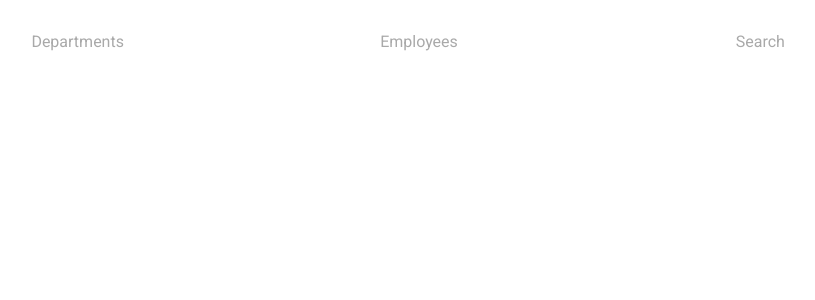
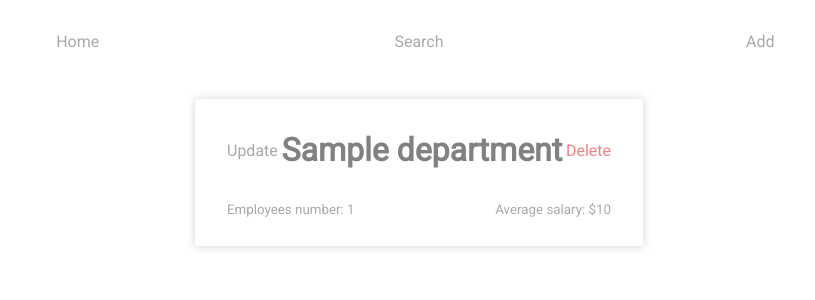
Before and after one commit to vsmetansky/py_web_app, a Flask app: template department-app/client/templates/departments.html in a window 1280 px wide. Shown: the top 300 px of the page, without its empty margins (221-1036 px from the left). Run offline with Flask 2, Linux system fonts and the light colour scheme; the template is opened without the code that fills it: most values are stand-ins (such as "Sample title", 1, 10 or a date in 2020).

Commit message:
departments page created

```diff
--- a/department-app/api/models/department.py
+++ b/department-app/api/models/department.py
@@ -7,11 +7,10 @@ Exported classes:
 from faker import Faker
 
 from extensions import DB
-from models.utility.jsonserializer import JsonSerializer
 from models.utility.randomizer import Randomizer
 
 
-class Department(DB.Model, JsonSerializer, Randomizer):
+class Department(DB.Model, Randomizer):
     """ORM representation for 'department' table in the database.
 
     This class is, basically, a relation schema for 'department'
--- a/department-app/api/models/employee.py
+++ b/department-app/api/models/employee.py
@@ -12,7 +12,6 @@ from faker import Faker
 from faker.providers import date_time
 
 from extensions import DB
-from models.utility.jsonserializer import JsonSerializer
 from models.utility.randomizer import Randomizer
 from models.department import Department
 from service.operator import Operator
@@ -21,7 +20,7 @@ MIN_SALARY = 500
 MAX_SALARY = 10000
 
 
-class Employee(DB.Model, JsonSerializer, Randomizer):
+class Employee(DB.Model, Randomizer):
     """ORM representation for 'employee' table in the database.
 
     This class is, basically, a relation schema for 'employee'
--- a/department-app/client/static/css/main.css
+++ /dev/null
@@ -1,40 +0,0 @@
-html, body {
-    width: 100%;
-    height: 100%;
-    margin: 0;
-    padding: 0;
-    font-family: 'Roboto', sans-serif;
-}
-
-main {
-    display: flex;
-    flex-flow: column;
-    align-items: center;
-}
-
-.nav-list {
-    display: flex;
-    align-items: center;
-    justify-content: center;
-    list-style-type: none;
-    margin: 0;
-    padding: 4vh 10vw 4vh 10vw;
-}
-
-.nav-item {
-    flex: 1;
-    text-align: center;
-}
-
-.nav-link {
-    color: darkgray;
-    text-decoration: none;
-}
-
-.nav-link:hover {
-    color: grey;
-}
-
-.data-card {
-    flex: 1;
-}
--- /dev/null
+++ b/department-app/client/static/styles/main.css
@@ -0,0 +1,112 @@
+html, body {
+    width: 100%;
+    height: 100%;
+    margin: 0;
+    padding: 0;
+    font-family: 'Roboto', sans-serif;
+}
+
+main {
+    display: flex;
+    flex-flow: column;
+    align-items: center;
+}
+
+a {
+    text-decoration: none;
+    color: rgb(129, 129, 129);
+}
+
+a:hover {
+    color: rgb(32, 32, 32)
+}
+
+.nav-list {
+    display: flex;
+    align-items: center;
+    justify-content: center;
+    list-style-type: none;
+    margin: 0;
+    padding: 4vh 10vw 4vh 10vw;
+}
+
+.nav-item {
+    flex: 1;
+    text-align: center;
+}
+
+.nav-button, .del-button, .upd-button {
+    background: none;
+    border: none;
+    padding: 0;
+    font: inherit;
+    cursor: pointer;
+    outline: inherit;
+}
+
+.nav-link, .nav-button, .upd-button {
+    color: darkgray;
+}
+
+.del-button {
+    color: lightcoral;
+}
+
+.del-button:hover {
+    color: red;
+}
+
+.nav-link:hover, .nav-button:hover, .upd-button:hover {
+    color: grey;
+}
+
+.card-sm {
+    flex: 1;
+    display: flex;
+    flex-flow: column;
+    width: 30vw;
+    padding: 4vmin 4vmin 2vmin 4vmin;
+    margin: 2vmin 0 2vmin 0;
+    border-radius: 2.5px;
+    transition: box-shadow .3s;
+    box-shadow: 0 0 10px rgba(33, 33, 33, .2);
+}
+
+.card-sm:hover {
+    box-shadow: 0 0 25px rgba(33, 33, 33, .2);
+}
+
+.card-header {
+    display: flex;
+    justify-content: space-between;
+}
+
+.card-footer {
+    display: flex;
+    margin-top: 5%;
+    justify-content: space-between;
+}
+
+.card-sm-name {
+    flex: 1;
+    display: flex;
+    align-items: center;
+    justify-content: center;
+    padding: 0;
+    margin: 0;
+    font-size: 2rem;
+}
+
+.left {
+    text-align: left;
+}
+
+.right {
+    text-align: right;
+}
+
+.card-info {
+    flex: 1;
+    font-size: smaller;
+    color: darkgray;
+}
--- a/department-app/client/templates/base.html
+++ b/department-app/client/templates/base.html
@@ -6,7 +6,7 @@
     <meta name="viewport" content="width=device-width, initial-scale=1.0">
     <title>{% block title %}{% endblock %}</title>
     <link rel="stylesheet" href="https://fonts.googleapis.com/css?family=Roboto&display=swap">
-    <link rel="stylesheet" type="text/css" href="{{ url_for('static', filename='css/main.css') }}">
+    <link rel="stylesheet" type="text/css" href="{{ url_for('static', filename='styles/main.css') }}">
 </head>
 
 <body>
@@ -14,13 +14,13 @@
         <nav>
             <ul class="nav-list">
                 <li class="nav-item">
-                    <a class="nav-link" href="/departments">Departments</a>
+                    <a class="nav-link" href="/departments">Home</a>
                 </li>
                 <li class="nav-item">
-                    <a class="nav-link" href="/employees">Employees</a>
+                    <button class="nav-button" onclick="">Search</button>
                 </li>
                 <li class="nav-item">
-                    <a class="nav-link" href="/employees">Search</a>
+                    <button class="nav-button" onclick="">Add</button>
                 </li>
             </ul>
         </nav>
--- a/department-app/client/templates/departments.html
+++ b/department-app/client/templates/departments.html
@@ -2,6 +2,30 @@
 {% block title %}Departments{% endblock %}
 {% block content %}
 {% for department in data%}
-
+<div class="card-sm">
+    <div class="card-header">
+        <button class="upd-button" onclick="">Update</button>
+        <a href="{{ url_for('departments', id=department.id) }}">
+            <h1 class="card-sm-name">{{ department.name }}</h1>
+        </a>
+        <button class="del-button" onclick="">Delete</button>
+    </div>
+    <div class="card-footer">
+        <p class="card-info left">Employees number: {{ department.emps_num }}</p>
+        <p class="card-info right">Average salary: ${{ department.avg }}</p>
+    </div>
+</div>
+<!-- <div id="myModal" class="modal">
+    <div class="modal-content">
+        <span class="close">&times;</span>
+        <p>Some text in the Modal..</p>
+    </div>
+</div>
+<div id="myModal" class="modal">
+    <div class="modal-content">
+        <span class="close">&times;</span>
+        <p>Some text in the Modal..</p>
+    </div>
+</div> -->
 {% endfor %}
 {% endblock %}
--- a/department-app/client/wsgi.py
+++ b/department-app/client/wsgi.py
@@ -7,6 +7,3 @@ application's instance.
 from factories import create_app
 
 APP = create_app()
-
-if __name__ == '__main__':
-    APP.run()
```
Also changed, not shown: department-app/api/models/utility/fields.py (added, +16 -0 lines), department-app/api/models/utility/jsonserializer.py (+29 -30 lines), department-app/api/rest/departments.py (+13 -10 lines), department-app/api/rest/employees.py (+14 -10 lines), department-app/api/rest/utility/jsonresponse.py (+0 -10 lines), department-app/api/tests/test_api.py (+10 -6 lines), department-app/api/tests/test_crud.py (+12 -7 lines), department-app/client/factories.py (+5 -2 lines), department-app/client/views/departments.py (+11 -7 lines), 3 other files.
